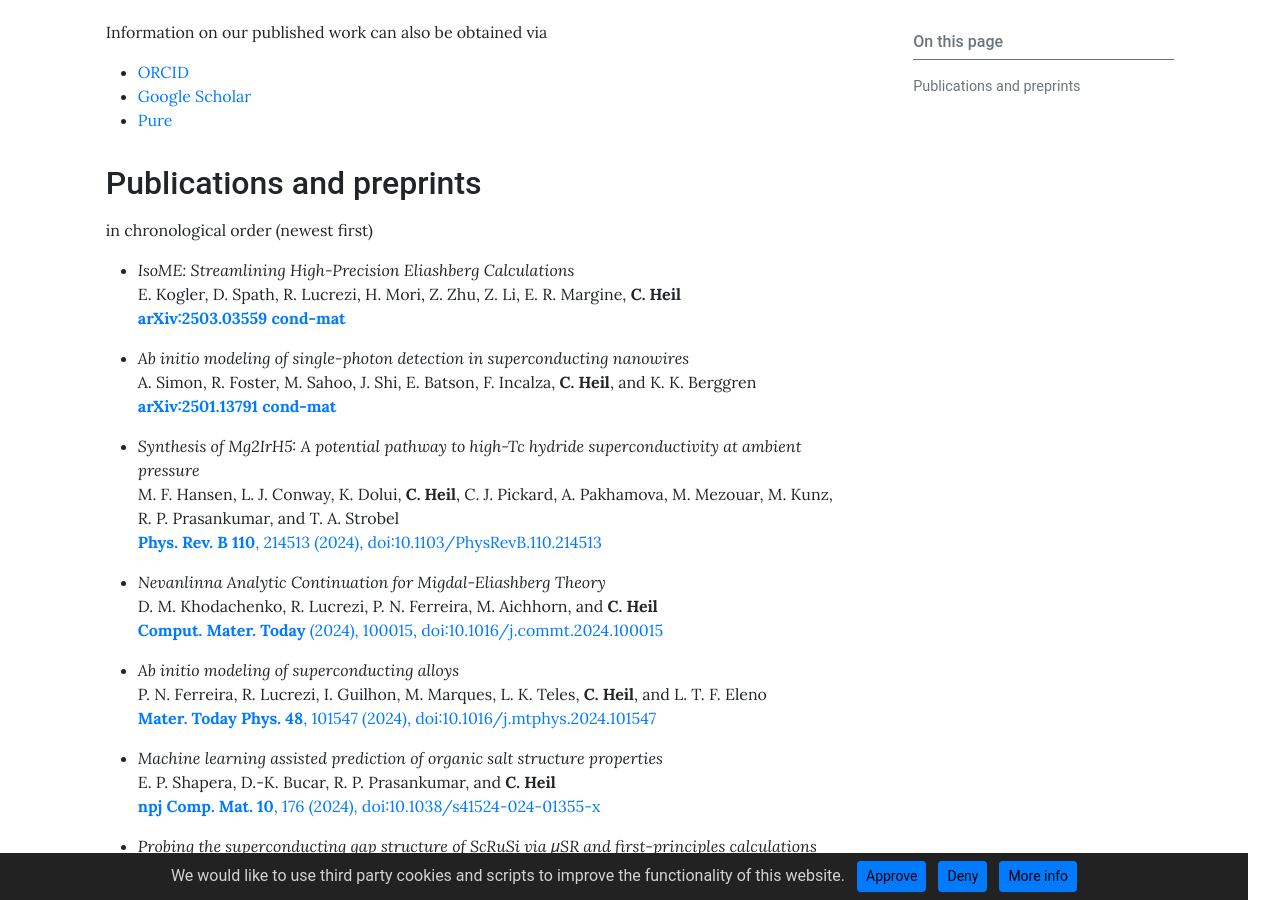
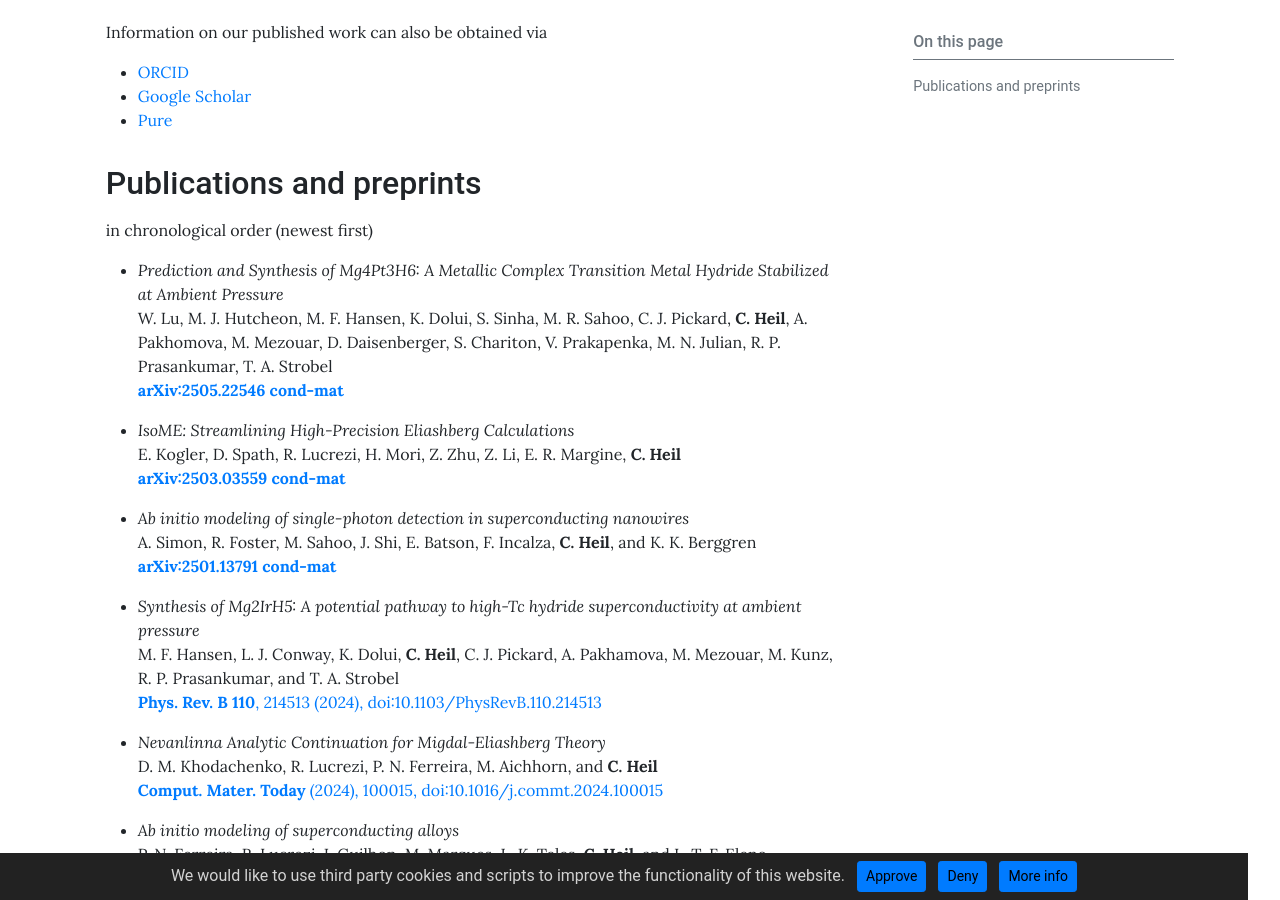
Before and after one commit to cheil/cheil.github.io, a Jekyll site: the page built from pages/research/publications.md, in a window 1280 px wide and 900 px high, scrolled down 320 px. Built offline with Jekyll 4.4.1, drawn with Linux system fonts in a browser that asks for light colours.

```diff
--- a/pages/research/publications.md
+++ b/pages/research/publications.md
@@ -17,6 +17,10 @@ Information on our published work can also be obtained via
 
 ## Publications and preprints
 in chronological order (newest first)
+
+- *Prediction and Synthesis of Mg4Pt3H6: A Metallic Complex Transition Metal Hydride Stabilized at Ambient Pressure*\
+W. Lu, M. J. Hutcheon, M. F. Hansen, K. Dolui, S. Sinha, M. R. Sahoo, C. J. Pickard, **C. Heil**, A. Pakhomova, M. Mezouar, D. Daisenberger, S. Chariton, V. Prakapenka, M. N. Julian, R. P. Prasankumar, T. A. Strobel\
+[**arXiv:2505.22546 cond-mat**](https://arxiv.org/abs/2505.22546)
 
 - *IsoME: Streamlining High-Precision Eliashberg Calculations*\
 E. Kogler, D. Spath, R. Lucrezi, H. Mori, Z. Zhu, Z. Li, E. R. Margine, **C. Heil**\
```
Also changed, not shown: _posts/2025-05-30-new-preprint_Mg4Pt3H6.md (added, +23 -0 lines).
